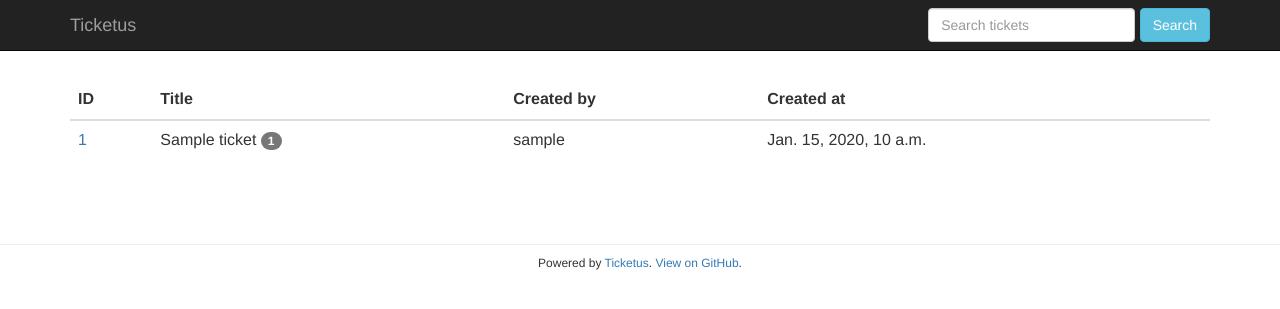
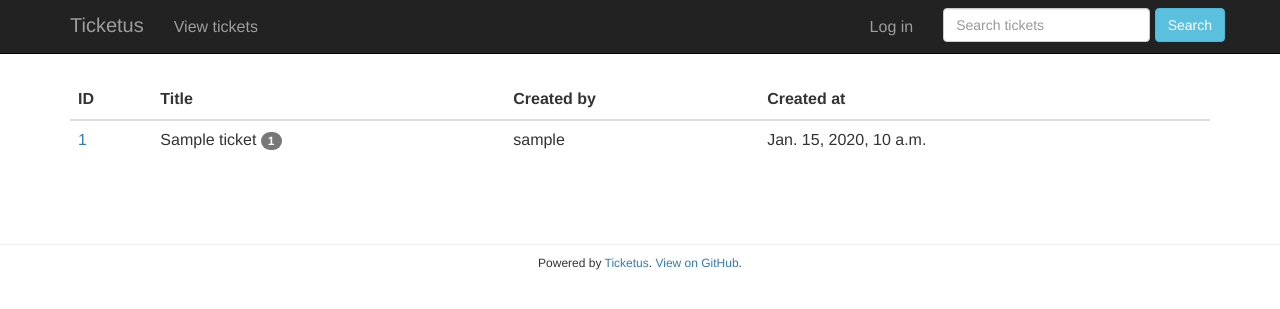
Before and after one commit to sjkingo/ticketus, a Django app: page /ticket/ in a window 1280 px wide. Shown: the top 309 px of the page. Run offline with Django 3.2, Linux system fonts and the light colour scheme; tables that the repository leaves empty hold one stand-in row (values such as "Sample post"); parts of the project's set-up code (start-up, migrations or seed data) failed here and were passed over; some libraries are stand-ins or nearby versions.

Commit message:
Expand navbar with more elements

```diff
--- a/ticketus/ui/static/css/base.css
+++ b/ticketus/ui/static/css/base.css
@@ -29,3 +29,17 @@ small, .small {
 .glyphicon {
     top: 3px;
 }
+
+.navbar-brand {
+    font-size: 20px;
+}
+.navbar-nav>li>a,
+.navbar-nav .same-as-a {
+    line-height: 23px;
+}
+/* mimics the above >li>a selecter */
+.navbar-nav .same-as-a {
+    color: rgb(157, 157, 157);
+    display: block;
+    padding: 15px;
+}
--- a/ticketus/ui/templates/includes/navbar.html
+++ b/ticketus/ui/templates/includes/navbar.html
@@ -10,12 +10,25 @@
             <a class="navbar-brand" href="{% url 'ticket_list' %}">Ticketus</a>
         </div>
         <div id="navbar" class="navbar-collapse collapse">
+            <ul class="nav navbar-nav">
+                <li><a href="{% url 'ticket_list' %}">View tickets</a></li>
+            </ul>
+            <ul class="nav navbar-nav navbar-right">
+                <ul class="nav navbar-nav">
+                {% if user.is_authenticated %}
+                <li><span class="same-as-a">Logged in as {{ user }}</span></li>
+                <li><a href="{% url 'account_logout' %}">Log out</a></li>
+                {% else %}
+                <li><a href="{% url 'account_login' %}">Log in</a></li>
+                {% endif %}
+            </ul>
                 <form class="navbar-form navbar-right">
                     <div class="form-group">
                         <input type="text" placeholder="Search tickets" class="form-control">
                     </div>
                     <button type="submit" class="btn btn-info">Search</button>
                 </form>
+            </ul>
         </div>
     </div>
 </nav>
```
Lines whose indentation alone changed are shown as unchanged.
